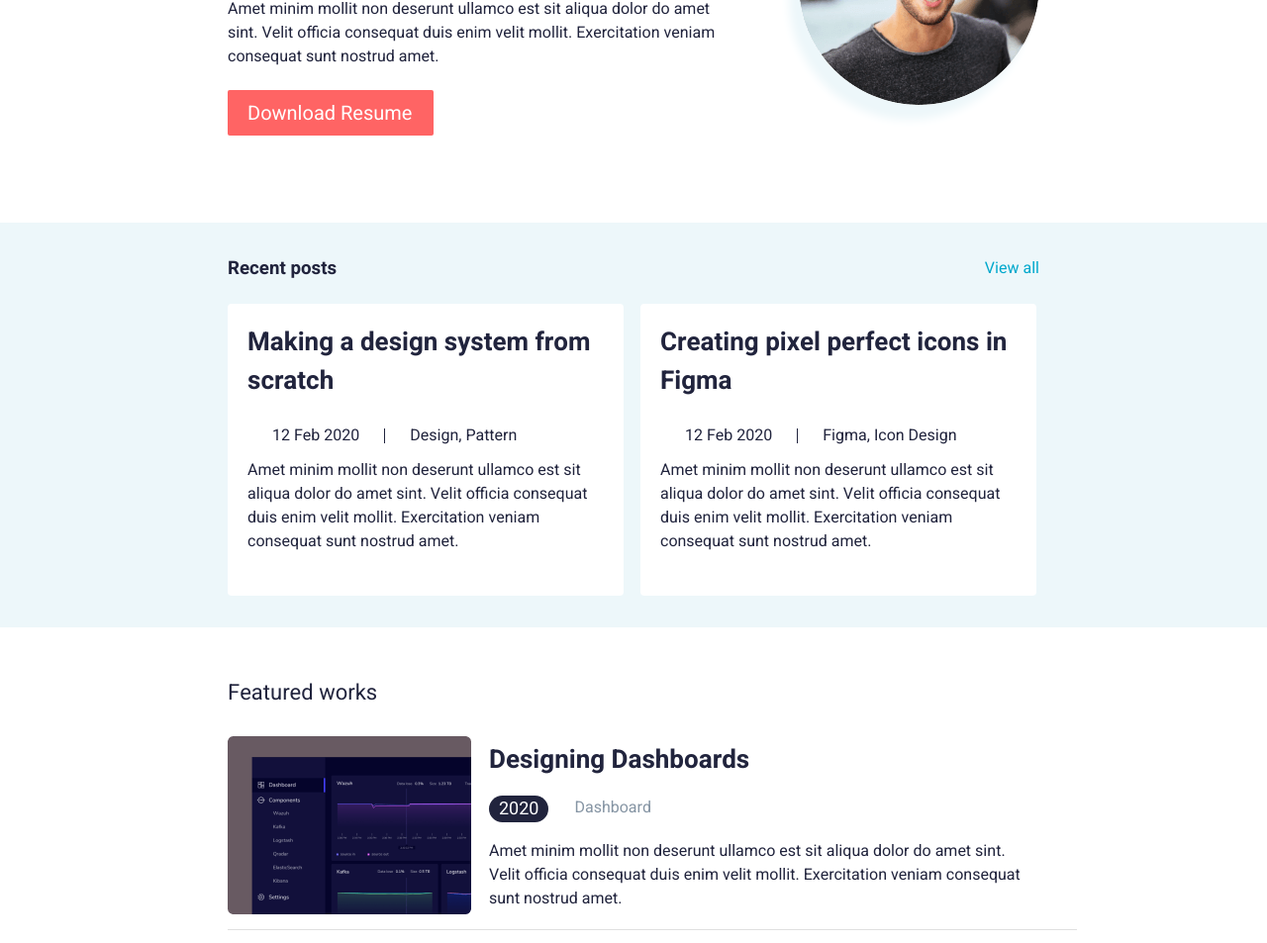
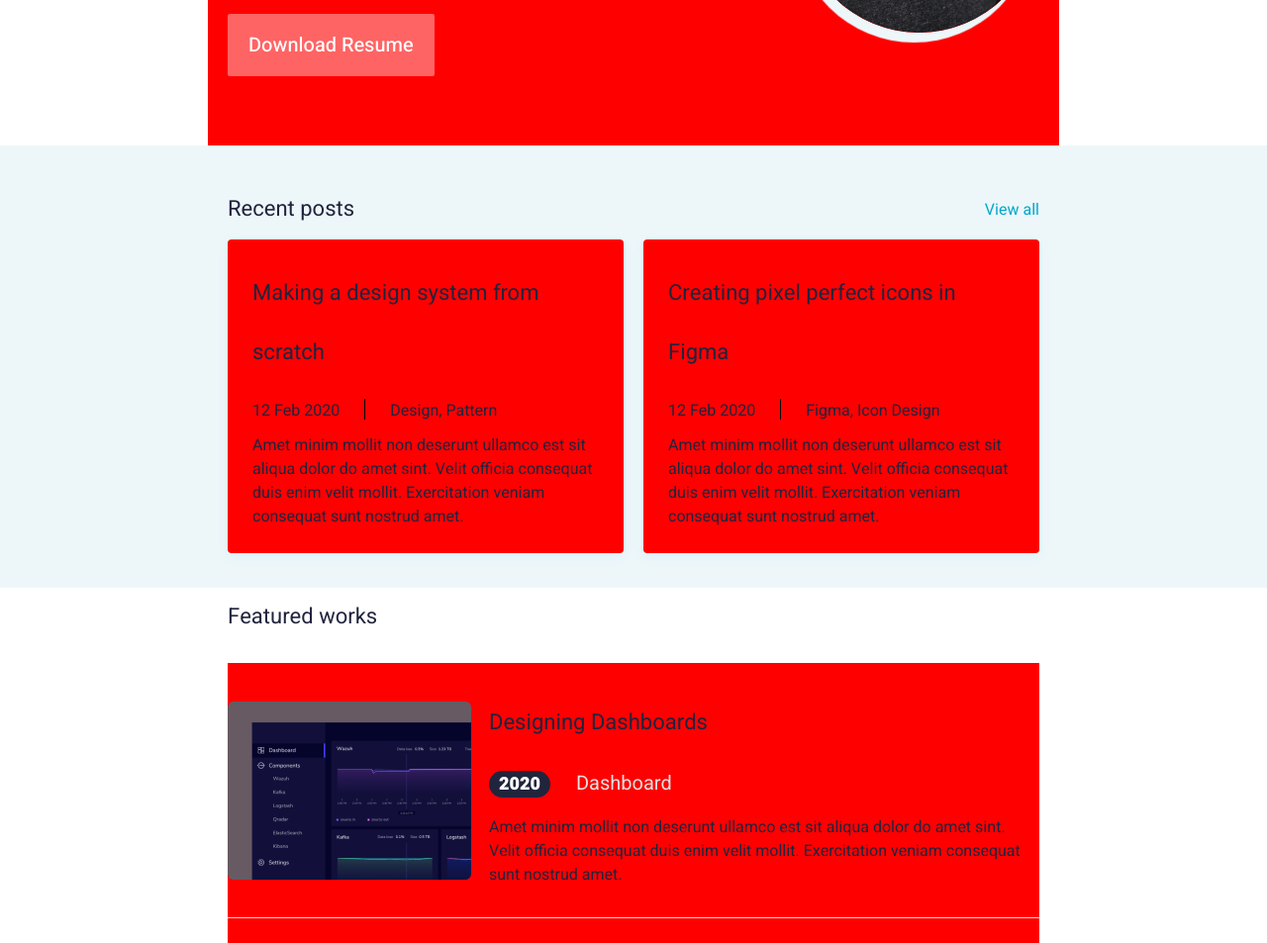
Before and after one commit to samiyaazizxonova/jonas-portfolio, a plain HTML site: page index.html in a window 1280 px wide. Shown: the part 417-1370 px from the top of the page at 99% size. Drawn offline with Linux system fonts and the light colour scheme.

Commit message:
home page end

```diff
--- a/index.html
+++ b/index.html
@@ -50,16 +50,18 @@
           />
         </div>
       </section>
-      <section class="section2">
+      <!-- main hero end -->
+
+      <!-- posts -->
+      <section class="posts">
         <div class="container">
-          <div class="link">
+          <div class="post-top">
             <h3>Recent posts</h3>
             <a href="#">View all</a>
           </div>
-          <ul>
-            <li>
-              <a href="#">
-                <h2>Making a design system from scratch</h2>
+          <div class="post-bottom">
+            <div class="card">
+              <h3>Making a design system from scratch</h3>
               <div class="data">
                 <p>12 Feb 2020</p>
                 <hr />
@@ -70,11 +72,9 @@
                 amet sint. Velit officia consequat duis enim velit mollit.
                 Exercitation veniam consequat sunt nostrud amet.
               </p>
-              </a>
-            </li>
-            <li>
-              <a href="#">
-                <h2>Creating pixel perfect icons in Figma</h2>
+            </div>
+            <div class="card">
+              <h3>Creating pixel perfect icons in Figma</h3>
               <div class="data">
                 <p>12 Feb 2020</p>
                 <hr />
@@ -85,25 +85,28 @@
                 amet sint. Velit officia consequat duis enim velit mollit.
                 Exercitation veniam consequat sunt nostrud amet.
               </p>
-              </a>
-            </li>
-          </ul>
+            </div>
+          </div>
         </div>
       </section>
-      <!-- section 3 -->
-      <section class="section3">
+
+      <!-- posts -->
+
+      <!-- section works -->
+      <section class="works">
         <div class="container">
-          <h3>Featured works</h3>
-          <ul>
-            <li>
-              <img src="img/png/info.png" alt=""
-              srcset="img/png/info.png 1x,
-              img/png/info@2x.png 2x"/>
+          <h2>Featured works</h2>
+
+          <div class="works__card">
+            <img
+              src="img/png/info.png"
+              alt=""
+              srcset="img/png/info.png 1x, img/png/info@2x.png 2x"
+            />
             <div>
               <h2>Designing Dashboards</h2>
               <div class="data-info">
                 <a href="data">2020</a>
-
                 <p>Dashboard</p>
               </div>
 
@@ -113,13 +116,16 @@
                 Exercitation veniam consequat sunt nostrud amet.
               </p>
             </div>
-            </li>
+          </div>
 
-            <hr class="hidden">
-            <li class="card">
-              <img src="img/png/girl-art.png" alt=""
-              srcset="img/png/girl-art.png 1x,
-              img/png/girl-art@2x.png 2x" />
+          <hr class="hidden" />
+
+          <div class="works__card">
+            <img
+              src="img/png/girl-art.png"
+              alt=""
+              srcset="img/png/girl-art.png 1x, img/png/girl-art@2x.png 2x"
+            />
             <div>
               <h2>Vibrant Portraits of 2020</h2>
               <div class="data-info">
@@ -134,12 +140,16 @@
                 Exercitation veniam consequat sunt nostrud amet.
               </p>
             </div>
-            </li>
-            <hr class="hidden">
-            <li class=" card">
-              <img src="img/png/logo.png" alt=""
-              srcset="img/png/logo.png 1x,
-              img/png/logo@2x.png 2x" />
+          </div>
+
+          <hr class="hidden" />
+
+          <div class="works__card">
+            <img
+              src="img/png/logo.png"
+              alt=""
+              srcset="img/png/logo.png 1x, img/png/logo@2x.png 2x"
+            />
             <div>
               <h2>36 Days of Malayalam type</h2>
               <div class="data-info">
@@ -154,26 +164,28 @@
                 Exercitation veniam consequat sunt nostrud amet.
               </p>
             </div>
-            </li>
-            <hr >
-          </ul>
+          </div>
+          <hr />
         </div>
       </section>
+      <!-- section works end -->
+
+
     </main>
     <!-- FOOTER -->
     <footer class="footer">
       <ul>
         <li>
-          <a href=""><img src="img/svg/fb.svg" alt="" /></a>
+          <a href="#"><img src="img/svg/fb.svg" alt="" /></a>
         </li>
         <li>
-          <a href=""><img src="img/svg/insta.svg" alt="" /></a>
+          <a href="#"><img src="img/svg/insta.svg" alt="" /></a>
         </li>
         <li>
-          <a href=""><img src="img/svg/twitter.svg" alt="" /></a>
+          <a href="#"><img src="img/svg/twitter.svg" alt="" /></a>
         </li>
         <li>
-          <a href=""><img src="img/svg/Linkedin.svg" alt="" /></a>
+          <a href="#"><img src="img/svg/Linkedin.svg" alt="" /></a>
         </li>
       </ul>
       <p>Copyright ©2020 All rights reserved</p>
--- a/scss/abstracts/_mixins.scss
+++ b/scss/abstracts/_mixins.scss
@@ -1,8 +1,22 @@
 @mixin responsive ($breakpoint) {
 
+    @if $breakpoint == b-tablet {
+        @media screen and (max-width: 800px){
+            @content
+        }
+
+    };
+
     @if $breakpoint == tablet {
-        @media screen and (max-width: 768px) {
+        @media screen and (max-width: 768px){
             @content
+        }
+    };
+
+    @if $breakpoint == m-tablet {
+        @media screen and (max-width: 678px){
+            @content
+
         }
     };
 
--- a/scss/abstracts/_variables.scss
+++ b/scss/abstracts/_variables.scss
@@ -1,7 +1,8 @@
-
+// colors
 $color-primary: #FF6464;
 $color-secondary: #00A8CC;
 $color-dark: #21243D;
+$color-black: #000;
 
 // bg
 $color-bg: #ffffff;
@@ -12,8 +13,28 @@ $color-time-2: $color-primary;
 
 // size
 $container: 860px;
-$font-size-2: 2rem;
+
+$font-size-20: 2rem;
+$font-size-16: 1.6rem;
+$font-size-26: 2.6rem;
+$font-size-30: 3rem;
+$font-size-44: 4.4rem;
+$font-size-14: 1.4rem;
+$font-size-22: 2.2rem;
+$font-size-18: 1.8rem;
+
+// line height
+$line-height-16: 1.5;
+$line-height-20: 1.45;
+$line-height-44: 1.36;
+$line-height-14: 1.5;
+$line-height-22: 2.72;
+
+// font weight
 $main-weight: 400;
+$font-weight-700: 700;
+$font-weight-500: 500;
+$font-weight-900: 900;
 
 
 // fonts
--- a/scss/base/_typography.scss
+++ b/scss/base/_typography.scss
@@ -15,6 +15,7 @@ h1 {
     font-size: 4.4rem;
     @include responsive(phone) {
         font-size: 3.2rem;
+        line-height: 1.25;
     }
     line-height: 1.36;
     font-weight: 700;
@@ -22,10 +23,21 @@ h1 {
 }
 
 h2 {
+    font-size: 3rem;
+    @include responsive (phone) {
+        font-size: 2.4rem;
+        line-height: 1.25rem;
+    }
+    line-height: $line-height-20;
+    font-weight: 700;
+}
+
+
+h3 {
     font-size: 2.6rem;
     @include responsive (phone) {
         font-size: 2.2rem;
     }
-    line-height: 1.5;
+    line-height: $line-height-44;
     font-weight: 700;
 }
--- a/scss/layout/_navigation.scss
+++ b/scss/layout/_navigation.scss
@@ -1,8 +1,18 @@
 .header__list {
+    width: 100%;
     display: flex;
     justify-content: end;
     // display: none;
     padding: 25px 0;
+    @include responsive (tablet){
+        width: 100%;
+    }
+    @include responsive (b-tablet){
+        width: 100%;
+    }
+    @include responsive (m-tablet){
+        width: 100%;
+    }
     @include responsive (phone){
         // align-items: center;
         // display: flex;
@@ -25,6 +35,7 @@
     }
 }
 
+
 .header__toogle--btn{
     display: none;
     margin-top: 10px;
--- a/scss/pages/_home.scss
+++ b/scss/pages/_home.scss
@@ -1,216 +1,203 @@
-body {
-   background: $color-bg;
+
+.main-hero{
+   width: 100%;
+   display: flex;
+   justify-content: space-between;
+   gap: 50px;
+   align-items: center;
+   background-color: red;
+   padding-top: 33px;
+   padding-bottom: 70px;
+   @include responsive(phone){
+      flex-direction: column-reverse;
+   }
+   @include responsive(m-tablet){
+      width: 100%;
+      flex-direction: column-reverse;
+      margin-right: auto;
+      margin-left: auto;
+      padding-top: 33px;
+      padding-bottom: 70px;
+      padding: auto;
+      text-align: center;
    }
 
-.main-hero{
+   h1{
+      width: 100%;
+      height: 105px;
+      @include responsive(m-tablet){
+         width: 100%;
+         margin-bottom: -100px;
+      }
+      @include responsive(tablet){
+         width: 100%;
+         margin-bottom: 100px;
+      }
+
+      @include responsive(phone){
+         width: 312px;
+      }
+   }
+   a{
+      font-weight: $font-weight-500;
+      font-size: $font-size-20;
+      line-height: $line-height-20;
+      color: $color-bg;
+      background-color: $color-primary;
+      display: inline-block;
+      padding: 17px 21px;
+      border-radius: 2px;
+   }
+   p{
+      width: 100%;
+      height: 66px;
+      margin-bottom: 3.8rem;
+      @include responsive(m-tablet){
+         width: 100%;
+         height: 120px;
+      }
+      @include responsive(b-tablet){
+         width: 100%;
+         height: 120px;
+      }
+      @include responsive (phone){
+         width: 328px;
+         height: 96px;
+         margin-bottom: 2.7rem;
+      }
+   }
+
+   img{
+      width: 243px;
+      height: 243px;
+      border-radius: 50%;
+      box-shadow: -5px 10px 1px  $color-bg-section;
+   }
+}
+
+// main hero end
+
+.posts{
+   background-color: $color-bg-section;
+   padding: 35px 0;
+   .post-top{
       display: flex;
       justify-content: space-between;
       align-items: center;
-   margin-top: 120px;
-   padding-bottom: 88px;
-   @include responsive(phone){
-      flex-direction: column-reverse;
-      text-align: center;
-      margin-top: 33px;
+      @include responsive (tablet){
+         justify-content: center;
+         align-items: center;
+         a{
+            display: none;
          }
-   img{
-      width: 243px;
-      height: 243px;
-      box-shadow: -10px 15px 10px $color-bg-section;
-      border-radius: 50%;
-      @include responsive(phone){
-         width: 170px;
-         height: 170px;
-         // margin-left: 0px;
+         h3{
+            margin-left: auto;
+            margin-right: auto;
          }
      }
-   h1{
-      width: 506px;
-      height: 105px;
-      @include responsive(phone){
-         width: 312px;
-         height: 120px;
-         margin-bottom: 21px;
 
   }
+      h3{
+         font-size: $font-size-22;
+         line-height: $line-height-22;
+         font-weight: $main-weight;
+
       }
-   p{
-      width: 497px;
-      height: 66px;
-      margin-bottom: 28px;
-      @include responsive(phone){
-         width: 328px;
-         height: 96px;
+      a{
+         font-weight: $main-weight;
+         font-size: $font-size-16;
+         line-height: $line-height-16;
+         color: $color-secondary;
       }
    }
-   a{
-      width: 208px;
-      height: 46px;
-      padding: 9px 20px;
-      font-size: $font-size-2;
-      color: $color-bg;
-      background-color: $color-primary;
-      display: inline-block;
-      border-radius: 2px;
-   }
-}
-.section2{
-   background-color: $color-bg-section;
-   padding: 32px 0;
-   @include responsive(phone){
-      background-color: $color-bg-section;
-   }
-
-   ul{
-      display: flex;
-      align-items: center;
-      margin-left: -17px;
-      @include responsive(phone){
-         flex-direction: column;
-         margin: 0 8px;
-      }
-   }
-   li{
-      width: 400px;
-      height: 295px;
-      gap: 20px;
-      padding: 20px;
-      border-radius: 4px;
-      background-color: $color-bg;
-      margin-left: 17px;
-      display: flex;
-      @include responsive(phone){
-         width: 354px;
-         height: 266px;
-         margin-left: 17px;
-         margin-bottom: 20px;
-         margin-right: 17px;
-      }
-   }
-   h2{
-      width: 374px;
-      height: 84px;
-      color: $color-dark;
-      margin-bottom: 17px;
-      @include responsive(phone){
-         width: 327px;
-         height: 60px;
-      }
-   }
-   p{
-      color: $color-dark;
-
-   }
-   hr{
-      width: 1px;
-      height: 15px;
-      border: none;
-      background-color: $color-dark;
-      margin-left: 25px;
-
-   }
-   .link{
+   .post-bottom{
       display: flex;
       justify-content: space-between;
       align-items: center;
-      margin-bottom: 22px;
-      @include responsive(phone){
-         display: none;
+      gap: 20px;
+      @include responsive (tablet){
+         flex-direction: column;
+         width: 100%;
      }
-      a{
-         color: $color-secondary;
-         font-weight: $main-weight;
-         font-size: 1.6rem;
+   }
+   .card{
+      // background-color: $color-bg;
+      background-color: red;
+      padding: 25px;
+      border-radius: 4px;
+      box-shadow: 0px 4px 10px rgba(187, 225, 250, 0.25);
+      h3{
+         margin-bottom: 17px;
       }
    }
    .data{
       display: flex;
-      align-items: center;
-      // margin-left: -20px;
-      // justify-content: flex-start;
-      margin-bottom: 1.1rem;
-      p{
-         margin-left: 2.5rem;
-
+      margin-bottom: 11px;
+      hr{
+         width: 1px;
+         height: 21px;
+         border: none;
+         background-color: $color-black;
+         margin: 0 25px;
+      }
    }
 
+   // section posts end
+
+   .works{
+      h2{
+         font-size: $font-size-22;
+         line-height: $line-height-22;
+         font-weight: $main-weight;
+         margin-bottom: 1.6rem;
+      }
+      @include responsive(tablet){
+         &__card{
+            padding: 18px;
+         }
+         img{
+            margin-right: auto;
          }
       }
-// section3
-.section3{
-   padding: 50px 0;
-   @include responsive(phone){
-
-   }
-   .hidden{
-      @include responsive(phone){
-      display: none;
-      }
-
-   }
-   h3{
-      width: 152px;
-      height: 60px;
-      font-size: 2.2rem;
-      font-weight: $main-weight;
-      @include responsive(phone){
-         width: 124px;
-         height: 60px;
-         font-size: 1.8rem;
-      }
+      @include responsive(m-tablet){
+         &__card{
+            flex-direction: column;
          }
          img{
-      width: 246px;
-      height: 180px;
-      margin-right: 18px;
-      @include responsive(phone){
-         margin-left: -70px;
-         margin-bottom: 17px;
+            width: 100%;
          }
-   }
-   h2{
-      margin-bottom: 16px;
       }
       .data-info{
          display: flex;
-      margin-bottom: 17px;
-      p{
-         margin-left: 26px;
-         color: #8695A4;
-      }
-   }
-   .card{
-      display: flex;
-      @include responsive(phone){
-         display: none;
-      }
-   }
-   li{
-      display: flex;
          align-items: center;
-      margin-bottom: 15px;
-      @include responsive(phone){
-         flex-direction: column;
-
-      }
-   }
-
+         gap: 26px;
+         margin-bottom: 1.7rem;
          a{
             background-color: $color-dark;
             color: $color-bg;
-      border-radius: 20px;
-      padding: 0 10px;
-      font-size: 1.8rem;
+            border-radius: 1.6rem;
+            padding: 0px 10px ;
+            font-weight: $font-weight-900;
+            font-size: $font-size-18;
+         }
+         p{
+            color: $color-gray;
+            font-size: $font-size-20;
+            font-weight: $line-height-20;
+         }
+      }
+      &__card{
+         display: flex;
+         align-items: center;
+         gap: 1.8rem;
+         background-color: red;
+         padding: 31px 0;
       }
       hr{
-      width: 858px;
+         width: 100%;
          height: 1px;
          border: none;
+         // border: 1px solid gray;
          background-color: $color-gray;
-      margin-bottom: 31px;
-      @include responsive(phone){
-        width: 330px;
       }
    }
-}
-// main => section
```
Also changed, not shown: css/main.css, 2 other files. Lines whose indentation alone changed are shown as unchanged.
